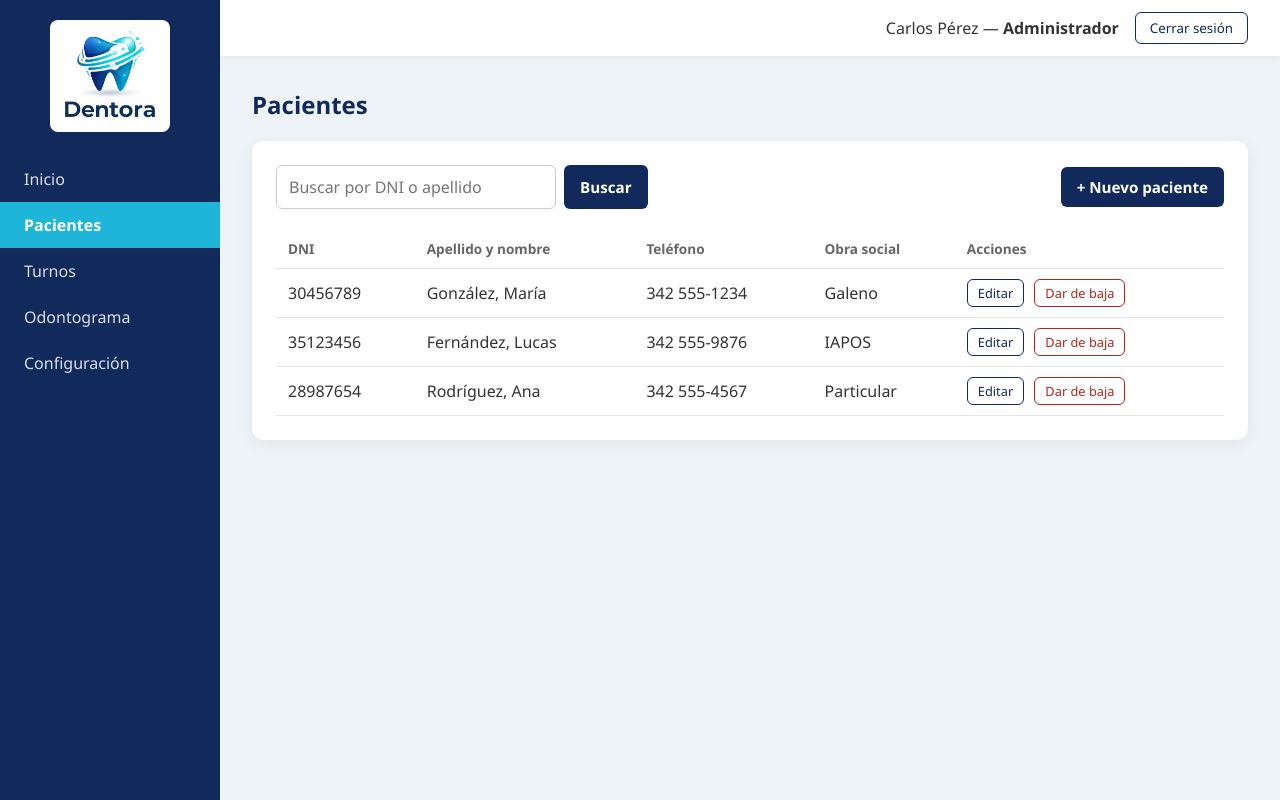
After one commit to francerliani/dentora-sistema, a Spring Boot app: page /pacientes in a window 1280 px wide. The commit adds this page. Run offline with Spring Boot 4, Linux system fonts and the light colour scheme; a user stored in the database is signed in; data comes from the database, SQL or seed files in the repository; some of the project's set-up classes (security, data sources, template engines, error pages and the like) are left out, and stand-ins take their place.

Commit message:
Listado y buscador de pacientes

```diff
--- /dev/null
+++ b/src/main/java/com/dentora/dentora/controller/PacienteController.java
@@ -0,0 +1,36 @@
+package com.dentora.dentora.controller;
+
+import com.dentora.dentora.repository.PacienteRepository;
+import org.springframework.stereotype.Controller;
+import org.springframework.ui.Model;
+import org.springframework.web.bind.annotation.GetMapping;
+import org.springframework.web.bind.annotation.RequestParam;
+
+@Controller
+public class PacienteController {
+
+    private final PacienteRepository pacienteRepository;
+
+    // Spring nos pasa el repositorio automáticamente
+    public PacienteController(PacienteRepository pacienteRepository) {
+        this.pacienteRepository = pacienteRepository;
+    }
+
+    // Cuando alguien entra a /pacientes...
+    @GetMapping("/pacientes")
+public String listar(@RequestParam(required = false) String buscar, Model model) {
+
+    if (buscar == null || buscar.isBlank()) {
+        // No escribió nada: muestra todos los activos
+        model.addAttribute("pacientes", pacienteRepository.findByActivoTrue());
+    } else {
+        // Escribió algo: filtra
+        model.addAttribute("pacientes", pacienteRepository.buscar(buscar.trim()));
+    }
+
+    // Devolvemos el texto para que quede escrito en el buscador
+    model.addAttribute("buscar", buscar);
+    return "pacientes";
+}
+
+}
--- a/src/main/resources/templates/inicio.html
+++ b/src/main/resources/templates/inicio.html
@@ -22,7 +22,7 @@
                 <a href="/inicio" class="activo">Inicio</a>
 
                 <!-- Secretaria y Administrador -->
-                <a href="#" th:if="${rol == 'SECRETARIA' or rol == 'ADMINISTRADOR'}">Pacientes</a>
+                <a href="/pacientes" th:if="${rol == 'SECRETARIA' or rol == 'ADMINISTRADOR'}">Pacientes</a>
 
                 <!-- Secretaria y Administrador -->
                 <a href="#" th:if="${rol == 'SECRETARIA' or rol == 'ADMINISTRADOR'}">Turnos</a>
--- /dev/null
+++ b/src/main/resources/templates/pacientes.html
@@ -0,0 +1,112 @@
+<!doctype html>
+<html lang="es" xmlns:th="http://www.thymeleaf.org">
+  <head>
+    <meta charset="UTF-8" />
+    <meta name="viewport" content="width=device-width, initial-scale=1.0" />
+    <title>Dentora - Pacientes</title>
+    <link rel="stylesheet" href="css/estilos.css" />
+  </head>
+
+  <body>
+    <div class="layout">
+      <!-- ================= MENÚ LATERAL ================= -->
+      <aside class="menu-lateral">
+        <img src="img/logo.png" alt="Logo de Dentora" class="logo-menu" />
+
+        <nav>
+          <a href="/inicio">Inicio</a>
+
+          <!-- Visible para: Secretaria y Administrador -->
+          <a href="/pacientes" class="activo">Pacientes</a>
+
+          <!-- Visible para: Secretaria y Administrador -->
+          <a href="#">Turnos</a>
+
+          <!-- Visible para: Odontólogo y Administrador -->
+          <a href="#">Odontograma</a>
+
+          <!-- Visible para: solo Administrador -->
+          <a href="#">Configuración</a>
+        </nav>
+      </aside>
+
+      <!-- ================= CONTENIDO ================= -->
+      <div class="contenido">
+        <header class="barra-superior">
+          <span>Carlos Pérez — <strong>Administrador</strong></span>
+          <form action="/logout" method="post">
+            <button type="submit" class="boton-secundario">
+              Cerrar sesión
+            </button>
+          </form>
+        </header>
+
+        <main class="area-principal">
+          <h1>Pacientes</h1>
+
+          <section class="tarjeta">
+            <div class="barra-acciones">
+              <!-- Buscador a la izquierda, botón de alta a la derecha -->
+
+              <form class="buscador" action="/pacientes" method="get">
+                <!-- method="get": el texto buscado viaja en la dirección
+                                 (ej: /pacientes?buscar=gonzalez). No es secreto,
+                                 y así la búsqueda se puede recargar o compartir -->
+                <input
+                  type="text"
+                  name="buscar"
+                  th:value="${buscar}"
+                  placeholder="Buscar por DNI o apellido"
+                />
+                <button type="submit" class="boton-principal">Buscar</button>
+              </form>
+
+              <a href="#" class="boton-principal">+ Nuevo paciente</a>
+              <!-- Enlace con aspecto de botón: su función es IR a otra página.
+                             Regla práctica: si navega, es <a>; si ejecuta una acción, es <button> -->
+            </div>
+
+            <table>
+              <thead>
+                <tr>
+                  <th>DNI</th>
+                  <th>Apellido y nombre</th>
+                  <th>Teléfono</th>
+                  <th>Obra social</th>
+                  <th>Acciones</th>
+                </tr>
+              </thead>
+              <tbody>
+                <!-- Se repite una fila por cada paciente que mandó el controlador -->
+                <tr th:each="p : ${pacientes}">
+                  <td th:text="${p.dni}">30111222</td>
+                  <td th:text="|${p.apellido}, ${p.nombre}|">
+                    González, María
+                  </td>
+                  <td th:text="${p.telefono}">342-555555</td>
+                  <!-- Si no tiene obra social (null), muestra "Particular" -->
+                  <td
+                    th:text="${p.obraSocial != null} ? ${p.obraSocial.nombre} : 'Particular'"
+                  >
+                    OSDE
+                  </td>
+                  <td>
+                    <a href="#" class="boton-chico">Editar</a>
+                    <button type="button" class="boton-chico boton-peligro">
+                      Dar de baja
+                    </button>
+                  </td>
+                </tr>
+
+                <!-- Solo aparece si la lista vino vacía -->
+                <tr th:if="${#lists.isEmpty(pacientes)}">
+                  <td colspan="5">No se encontraron pacientes.</td>
+                </tr>
+              </tbody>
+            </table>
+          </section>
+        </main>
+      </div>
+    </div>
+  </body>
+</html>
```
Also changed, not shown: src/main/java/com/dentora/dentora/repository/PacienteRepository.java (+14 -1 lines).
